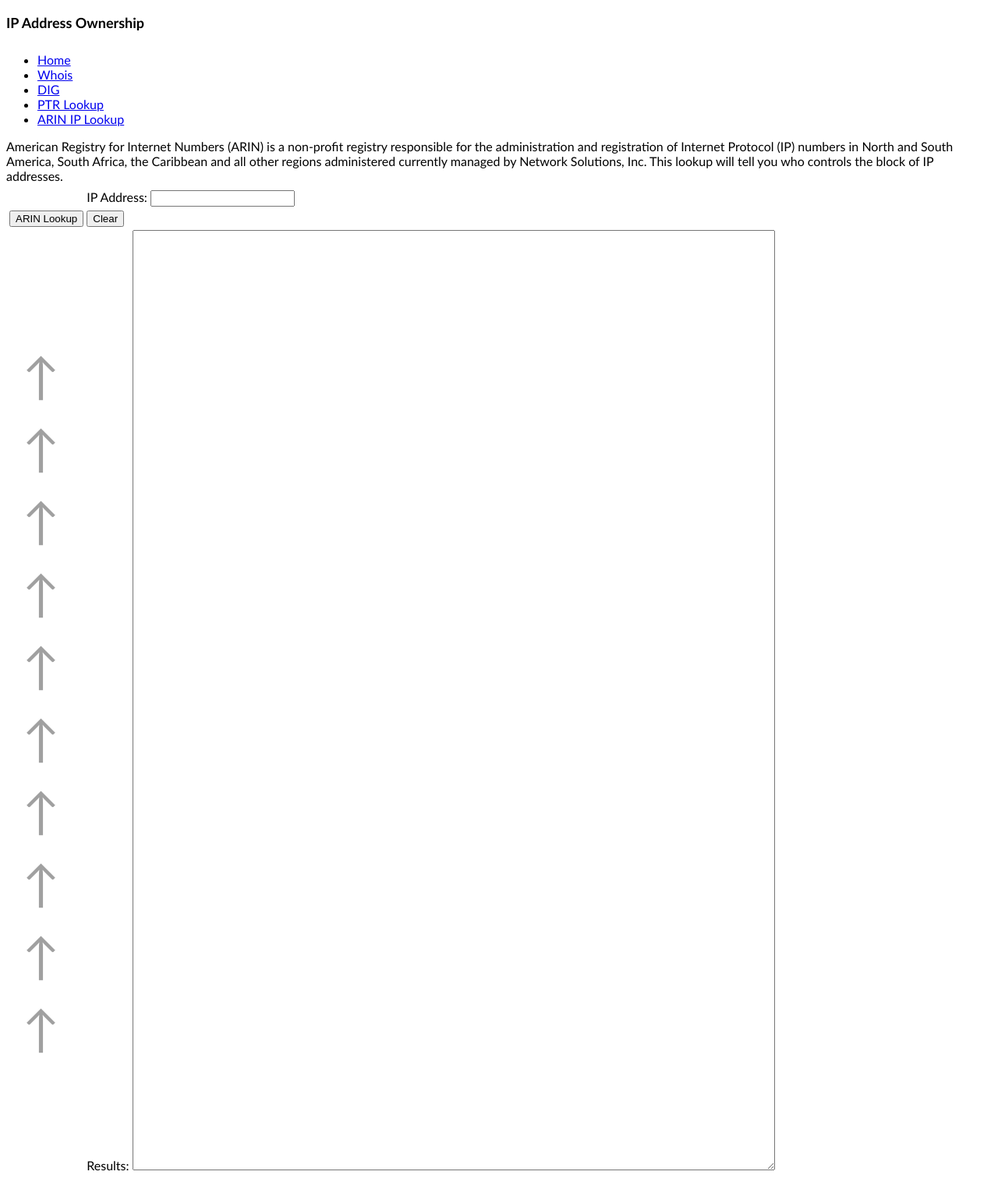
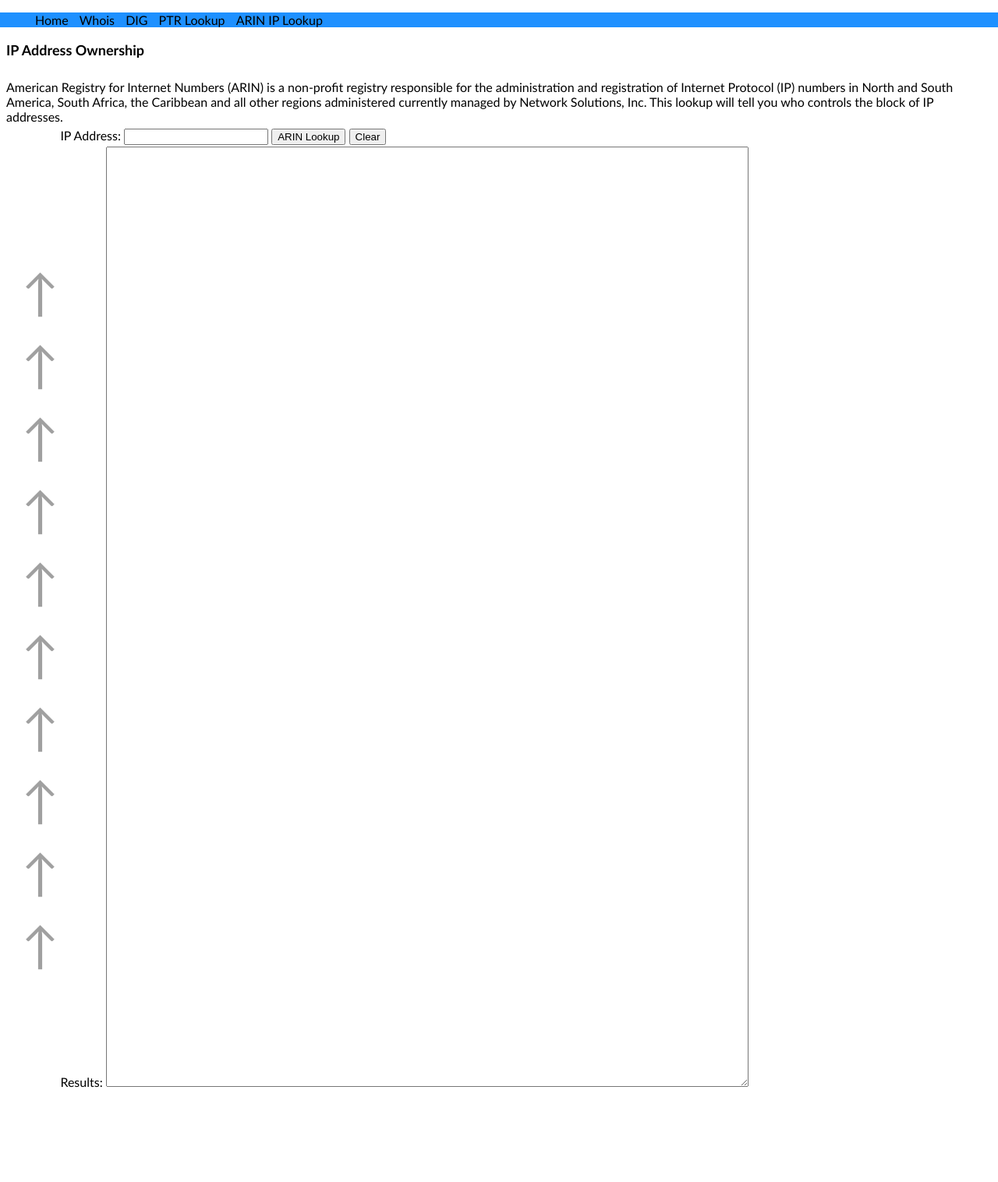
Before and after one commit to drazisil/dns360.jwebnet.net, a PHP site: page /ip.html in a window 1280 px wide. Shown: the whole page at 78% size. After the commit the page ends 1395 px from the top, so only its background shows below. Run offline with PHP 8.4, Linux system fonts and the light colour scheme.

Commit message:
created a proper navigation menu

```diff
--- a/assets/css/style.css
+++ b/assets/css/style.css
@@ -9,6 +9,36 @@
 /*
    Syntax recommendation http://www.w3.org/TR/REC-CSS2/
 */
+
+html, body {
+    padding: 0;
+    margin: 0;
+}
+
+nav {
+    margin-left: 0;
+    background-color: dodgerblue;
+}
+
+nav ul li {
+    display: inline;
+}
+
+nav a {
+    text-decoration: none;
+    color: black;
+    padding-left: 5px;
+    padding-right: 5px;
+}
+
+nav a:hover {
+    color: ivory;
+    background-color: blue;
+}
+
+main {
+    margin: 8px;
+}
 
 .big {
     font-size: 400%;
--- a/ip.html
+++ b/ip.html
@@ -5,12 +5,10 @@
     <title>DNS 360 : IP lookup (IP address ownership)</title>
     <link rel="stylesheet" href="assets/css/style.css" type="text/css"/>
     <script type="text/javascript" src="assets/js/jquery/jquery.min.js"></script>
+    <script type="text/javascript" src="assets/js/ip.js"></script>
 </head>
 <body>
-
-<h1>IP Address Ownership</h1>
-
-<div>
+<nav>
 <ul>
         <li><a href="index.html"><span>Home</span></a></li>
         <li><a href="whois.html"><span>Whois</span></a></li>
@@ -18,17 +16,12 @@
         <li><a href="ptr.html"><span>PTR Lookup</span></a></li>
         <li><a href="ip.html"><span>ARIN IP Lookup</span></a></li>
     </ul>
+</nav>
+<main>
+    <h1>IP Address Ownership</h1>
+
     <div>
-        <script type="text/javascript">
-
-            function doArin() {
-                var queryString = 'backend/doArin.php?host=' + $("#inIPAddress").val();
-
-                $.get(queryString, function (data) {
-                    $("#res_6").html(data);
-                });
-                return false;
-            }</script>
+        <div>
             <div>
                 <a name="top"></a>
                 American Registry for Internet Numbers (ARIN) is a non-profit registry responsible for the
@@ -36,9 +29,8 @@
                 South Africa, the Caribbean and all other regions administered currently managed by
                 Network Solutions, Inc. This lookup will tell you who controls the block of IP addresses.
             </div>
-        <form name="form_6" action="" onSubmit="doArin();
-                        return false;">
-            <table class="formTableDefault" cellspacing="0" cellpadding="2">
+            <form name="form_6" action="#" onSubmit="return doArin();">
+                <table class="formTableDefault">
                     <tr>
                         <td></td>
                         <td></td>
@@ -47,11 +39,9 @@
                         <td></td>
                         <td><label for="inIPAddress">IP Address: <input id="inIPAddress" name="domain_6" type="text"
                                                                         value=""></label>
+                            <input type="submit" value="ARIN Lookup">
+                            <input type="reset" value="Clear">
                         </td>
-                </tr>
-                <tr>
-                    <td><input type="submit" value="ARIN Lookup"></td>
-                    <td><input type="reset" value="Clear"></td>
                     </tr>
                     <tr>
                         <td>
@@ -84,5 +74,6 @@
         </div>
     </div>
     <script type="text/javascript" src="assets/js/googleAnalytics.js"></script>
+</main>
 </body>
 </html>
```
Also changed, not shown: dig.html (+10 -5 lines), index.html (+8 -4 lines), ptr.html (+10 -5 lines), whois.html (+8 -4 lines). Lines whose indentation alone changed are shown as unchanged.
